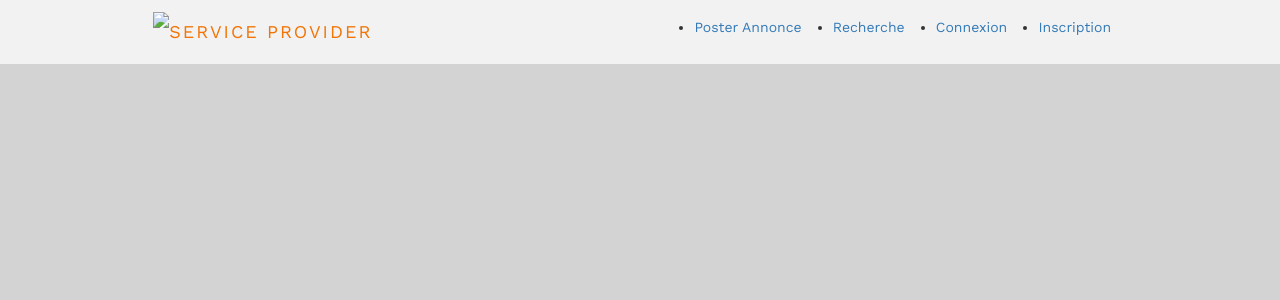
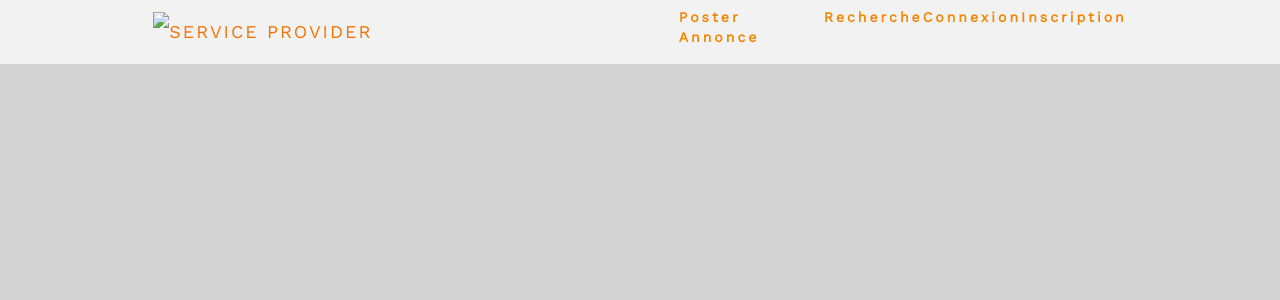
Before and after one commit to Mohamed-Aziz-Mhadhbi/SymfonyServiceProvider, a Symfony app: template templates/base.html.twig in a window 1280 px wide. Shown: the top 300 px of the page. Run offline with Twig, Linux system fonts and the light colour scheme; the template is opened without the code that fills it, so the values that code supplies are empty; some libraries are stand-ins or nearby versions.

Commit message:
navbar template

```diff
--- a/assets/styles/navbar.css
+++ b/assets/styles/navbar.css
@@ -26,3 +26,13 @@ nav{
     justify-content: space-around;
     width: 35%;
 }
+.nav-links li{
+    list-style: none;
+}
+.nav-links a{
+    color: #F28705;
+    text-decoration: none;
+    letter-spacing: 3px;
+    font-weight: bold;
+    font-size: 14px;
+}
```
